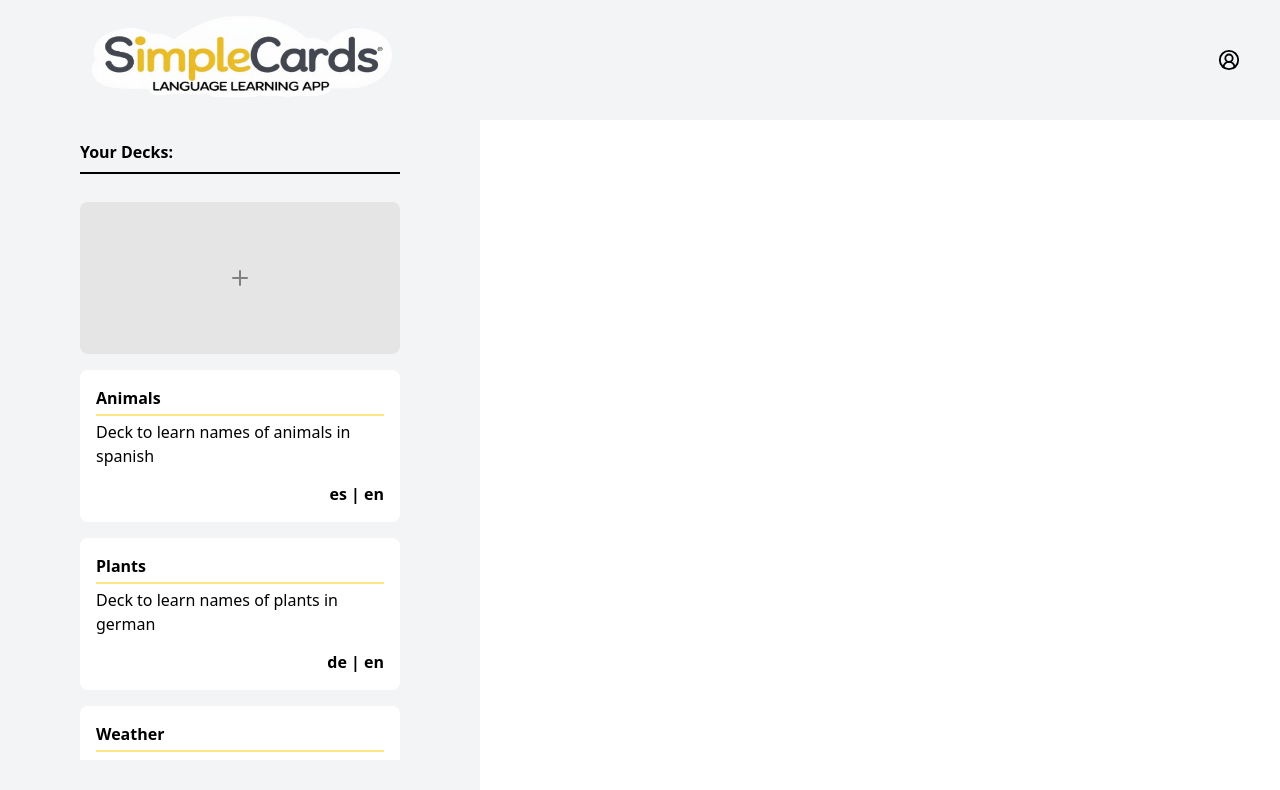
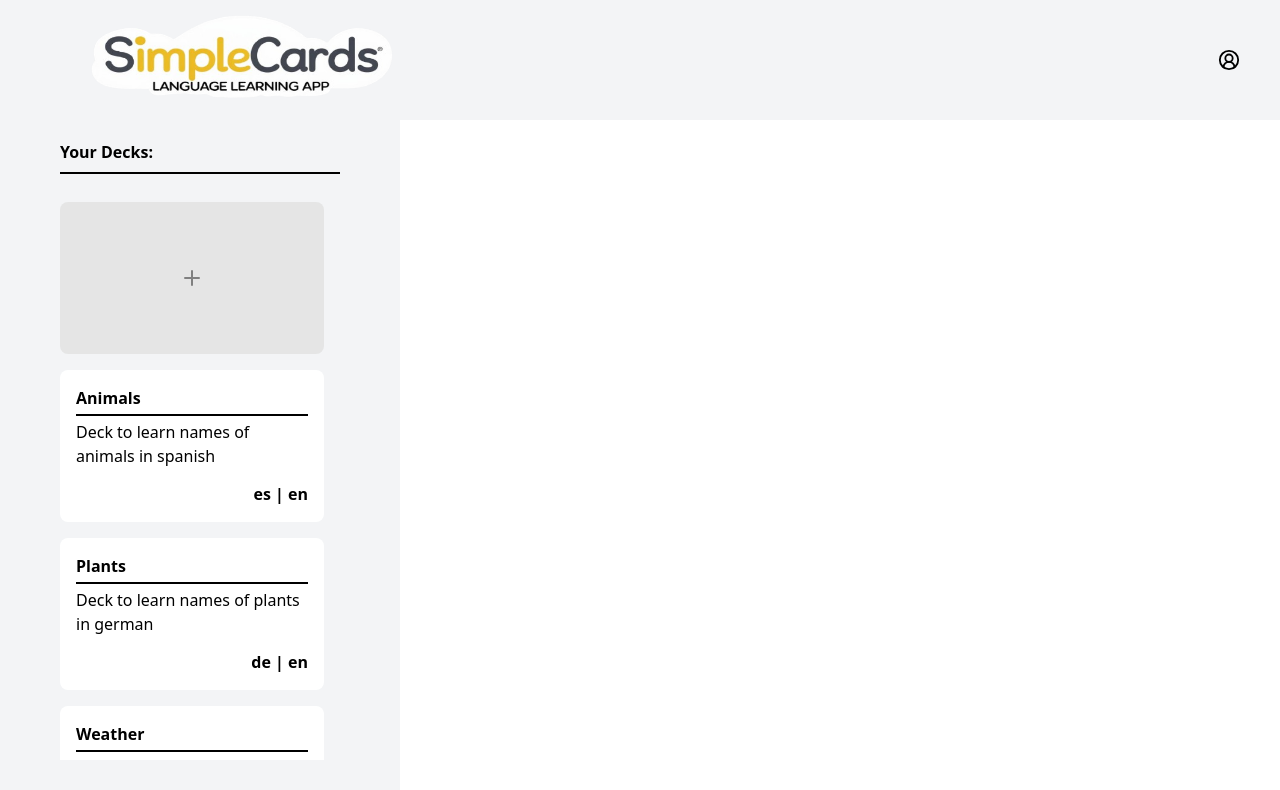
Before and after one commit to hjxxzk/SimpleCards, a React (Vite) app: page / in a window 1280 px wide. Shown: the top 790 px of the page. Built offline with nearby package versions, Linux system fonts and the light colour scheme.

Commit message:
hide scrollbar

```diff
--- a/src/App.css
+++ b/src/App.css
@@ -5,3 +5,19 @@
     --breakpoint-2xl: 100rem;
     --breakpoint-3xl: 200rem;
 }
+
+@tailwind base;
+@tailwind components;
+@tailwind utilities;
+
+@layer utilities {
+
+    .scrollbar-hidden::-webkit-scrollbar {
+        display: none;
+    }
+
+    .scrollbar-hidden {
+        scrollbar-width: none;
+        -ms-overflow-style: none;
+    }
+}
--- a/src/components/Bars/Deck/Deck.styles.ts
+++ b/src/components/Bars/Deck/Deck.styles.ts
@@ -1,10 +1,10 @@
 const useStyles = () => {
     return {
-        deck: "bg-white p-4 rounded-lg w-full h-38 flex flex-col justify-center items-center group relative overflow-hidden my-4",
+        deck: "bg-white p-4 rounded-lg w-full h-38 flex flex-col justify-center items-center group relative overflow-hidden my-4 hover:shadow-lg transition-shadow duration-300 hover:border-2 hover:border-amber-300",
         deckHeader: "flex justify-between items-center w-full",
         deckActions: "flex justify-between items-center gap-1",
         icon: "cursor-pointer hover:stroke-gray-700 active:stroke-gray-700 transition-colors md:max-3xl:invisible md:max-3xl:group-hover:visible ",
-        separator: "my-1 h-0.5 border-t-0 bg-amber-200 w-full",
+        separator: "my-1 h-0.5 border-t-0 bg-black w-full",
         description: "line-clamp-2 mb-2 w-full flex-1",
         language: "flex justify-end items-center w-full",
     };
--- a/src/components/Bars/Sidebar/Sidebar.styles.ts
+++ b/src/components/Bars/Sidebar/Sidebar.styles.ts
@@ -1,8 +1,8 @@
 const useStyles = () => {
     return {
-        sidebar: "bg-gray-100 py-10 px-15 lg:pt-5 pb-25 lg:px-20 w-full lg:w-120 h-full flex flex-col",
+        sidebar: "bg-gray-100 py-10 px-15 lg:pt-5 pb-25 lg:px-15 w-full lg:w-100 h-full flex flex-col",
         separator: "my-1 h-0.5 border-t-0 bg-black mt-2 mb-7",
-        decksList: "flex-1 overflow-auto items-center mb-15",
+        decksList: "flex-1 overflow-auto scrollbar-hidden pr-4 items-center mb-15",
     };
 };
 
```
